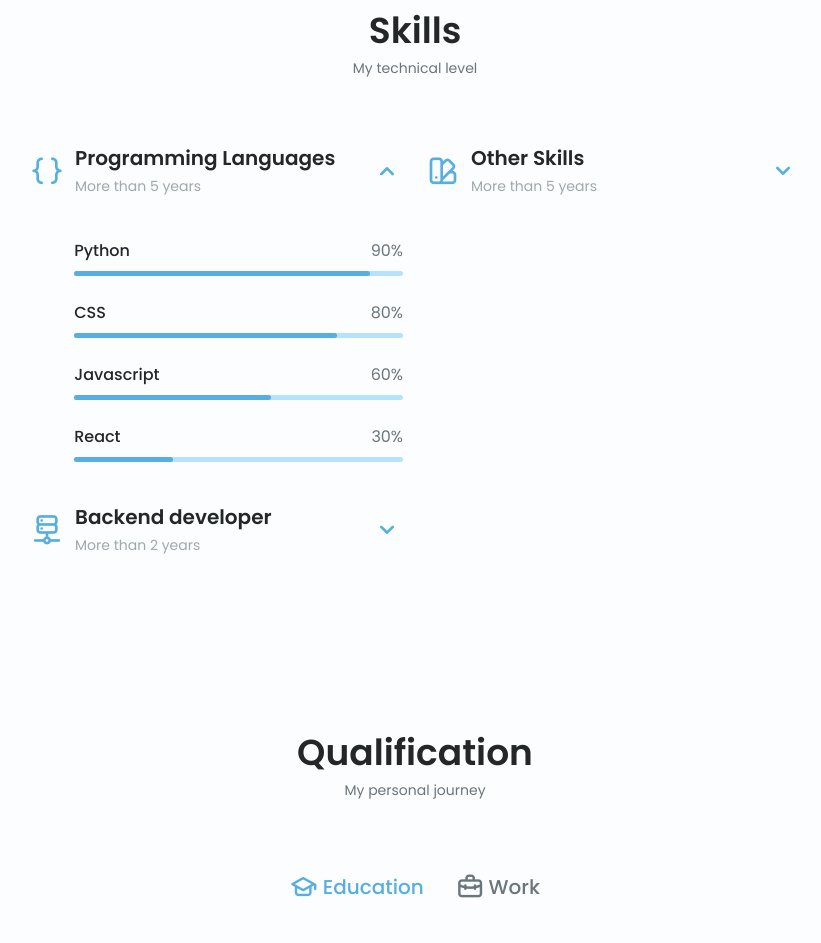
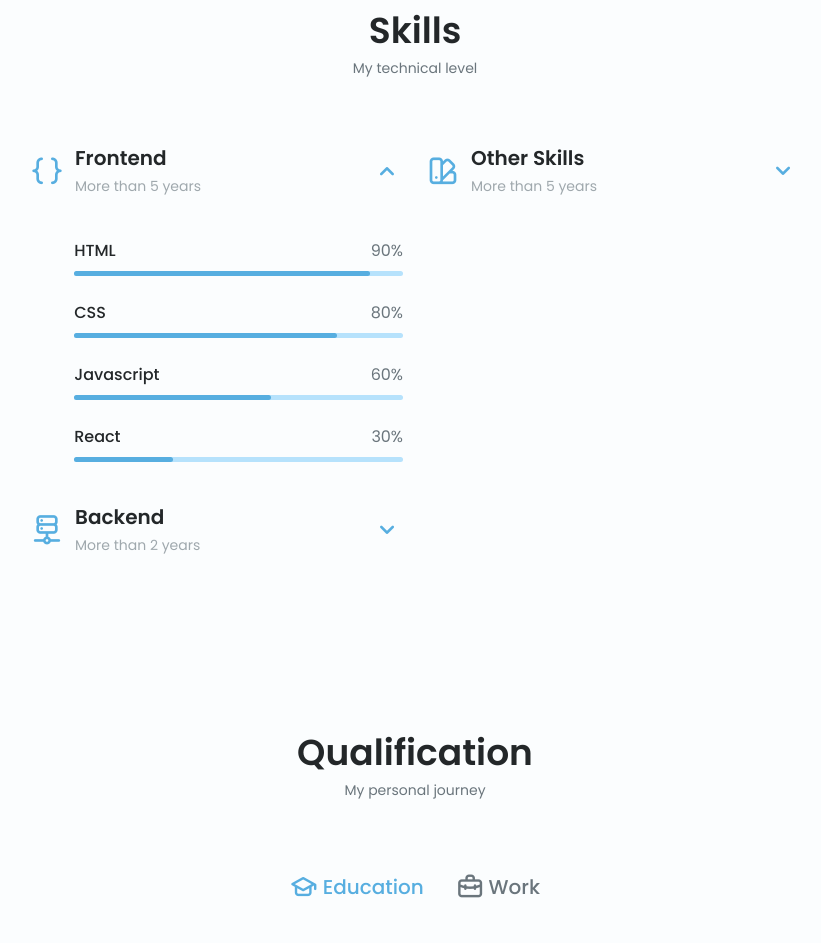
Before and after one commit to yassine-rd/portfolio-website, a plain HTML site: page index.html in a window 1280 px wide. Shown: the part 1403-2346 px from the top of the page, without its empty margins (225-1046 px from the left). Drawn offline with nearby package versions, Linux system fonts and the light colour scheme.

Commit message:
updating skills section

```diff
--- a/index.html
+++ b/index.html
@@ -188,7 +188,7 @@
                             <div class="skills__header">
                                 <i class="uil uil-brackets-curly skills__icon"></i>
                                 <div>
-                                    <h1 class="skills__title">Programming Languages</h1>
+                                    <h1 class="skills__title">Frontend</h1>
                                     <span class="skills__subtitle">More than 5 years</span>
                                 </div>
                                 <i class="uil uil-angle-down skills__arrow"></i>
@@ -197,7 +197,7 @@
                             <div class="skills__list grid">
                                 <div class="skills__data">
                                     <div class="skills__titles">
-                                        <h3 class="skills__name">Python</h3>
+                                        <h3 class="skills__name">HTML</h3>
                                         <span class="skills__number">90%</span>
                                     </div>
                                     <div class="skills__bar">
@@ -242,7 +242,7 @@
                                 <i class="uil uil-server-network skills__icon"></i>
 
                                 <div>
-                                    <h1 class="skills__title">Backend developer</h1>
+                                    <h1 class="skills__title">Backend</h1>
                                     <span class="skills__subtitle">More than 2 years</span>
                                 </div>
 
```
